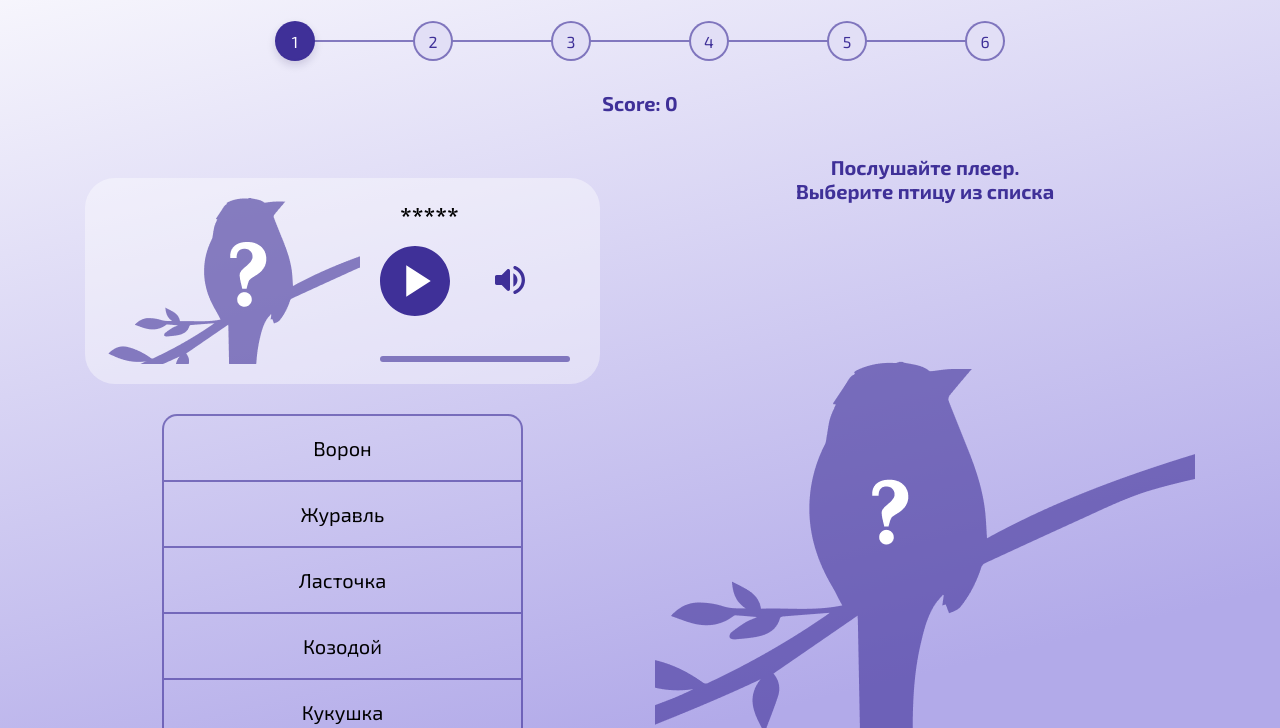
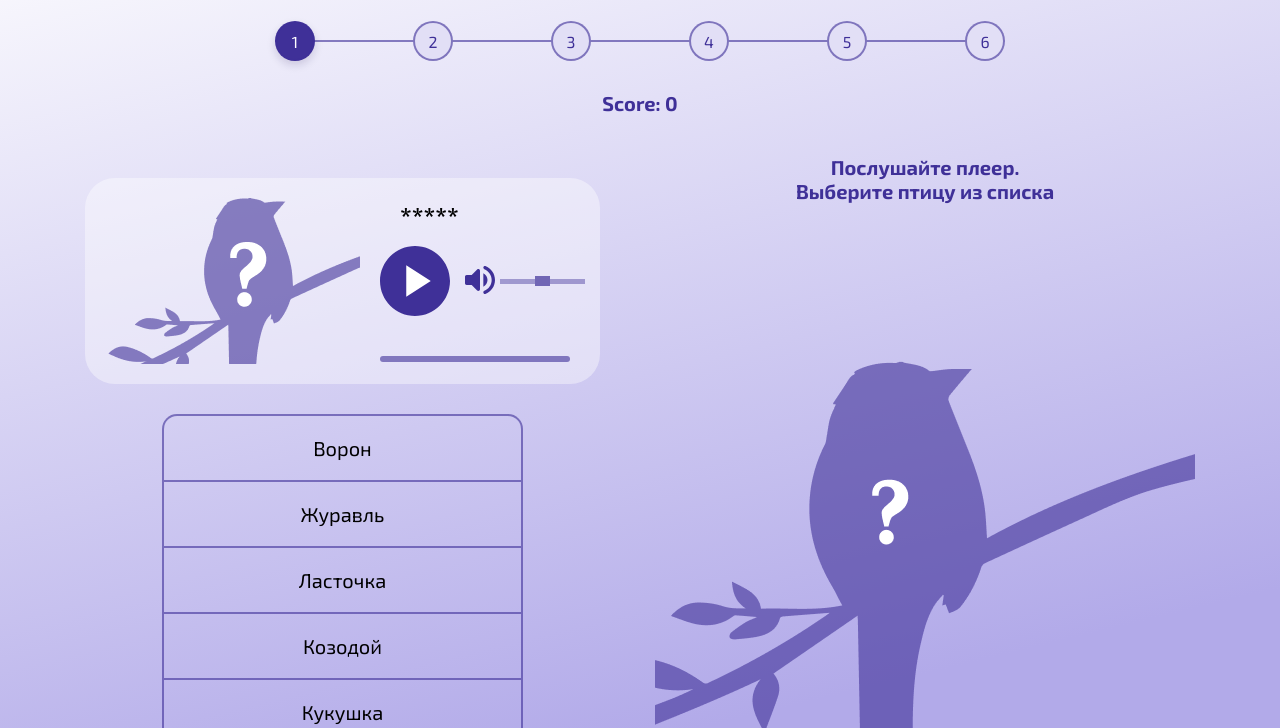
Before and after one commit to AnastasiaSyt/Rsschool_Front-End_course, a website built with webpack: page Songbird/pages/quiz/index.html in a window 1280 px wide. Shown: the part 72-800 px from the top of the page. Built offline with nearby package versions, Linux system fonts and the light colour scheme.

Commit message:
feat: add volume to custom audio player

```diff
--- a/Songbird/assets/sass/base/_audioplayer.scss
+++ b/Songbird/assets/sass/base/_audioplayer.scss
@@ -161,6 +161,6 @@
     }
 }
 
-.button_volume {
-    padding-left: 40px;
-}
+// .button_volume {
+//     padding-left: 40px;
+// }
--- a/Songbird/assets/sass/layouts/_main-quiz.scss
+++ b/Songbird/assets/sass/layouts/_main-quiz.scss
@@ -325,3 +325,43 @@
 .bird__description_title {
     display: flex;
 }
+
+//__volume
+
+.volume {
+  appearance: none;
+  width: 85px;
+  height: 5px;
+  background: $color-primary-transparent;
+  outline: none;
+  opacity: 0.7;
+  transition: opacity .2s;
+  margin-right: 10px;
+  @include media-laptop {
+
+  }
+}
+
+.volume_container {
+    padding-left: 10px;
+    display: flex;
+    flex-direction: row;
+    align-items: center;
+    justify-content: center;
+    @include media-laptop {
+        flex-direction: column;
+        margin-bottom: 20px;
+    }
+}
+
+.volume:hover {
+    opacity: 1;
+}
+
+.volume::-webkit-slider-thumb {
+    appearance: none;
+    width: 15px;
+    height: 10px;
+    background: $color-primary;
+    cursor: pointer;
+  }
--- a/Songbird/pages/quiz/index.html
+++ b/Songbird/pages/quiz/index.html
@@ -13,7 +13,7 @@
 <body>
   <header class="header">
     <div class="wrapper header__wrapper">
-      <a href="index.html" class="logo"><img src="../../assets/icons/Union.svg" alt="Songbird logo" class="logo-img"></a>
+      <a href="../main/index.html" class="logo"><img src="../../assets/icons/Union.svg" alt="Songbird logo" class="logo-img"></a>
       <nav class="header__navigation">
         <ul class="navigation">
           <li class="navigation_item"><a href="../main/index.html" class="navigation__link">Главная</a></li>
--- a/Songbird/src/index.js
+++ b/Songbird/src/index.js
@@ -77,7 +77,10 @@ function showQuestion() {
           <div class="audio__buttons">
               <audio src="%audio%" id="%id%" class="audio__song"></audio>
               <div class="button_play img__src" id="play"></div>
+              <div class="volume_container">
               <div class="button_volume"><img src="../../assets/icons/volume.svg" alt="button volume"></div>
+              <input id="volume" type="range" class="volume"></input>
+              </div>
           </div>
           <div class="audio__progress">
               <div class="progress_val"></div>
@@ -144,6 +147,7 @@ function attachSongEvents() {
     if (song) {
       song.addEventListener('timeupdate', updProgressAudio);
       progressCont.addEventListener('click', currentProgress);
+      currentVolume();
     }
   }
 
@@ -366,3 +370,13 @@ function currentProgress(event) {
 
   song.currentTime = (click / containerWidth) * duration;
 }
+
+function currentVolume() {
+  const volume = document.getElementById("volume");
+  volume.addEventListener('change', changeVolume);
+}
+
+function changeVolume(event) {
+  const song = document.querySelector('audio');
+  song.volume = event.currentTarget.value / 100;
+}
```
Also changed, not shown: Songbird/pages/birds/index.html (+1 -1 lines), Songbird/pages/results/index.html (+1 -1 lines), Songbird/assets/sass/style.css, 1 other file.
